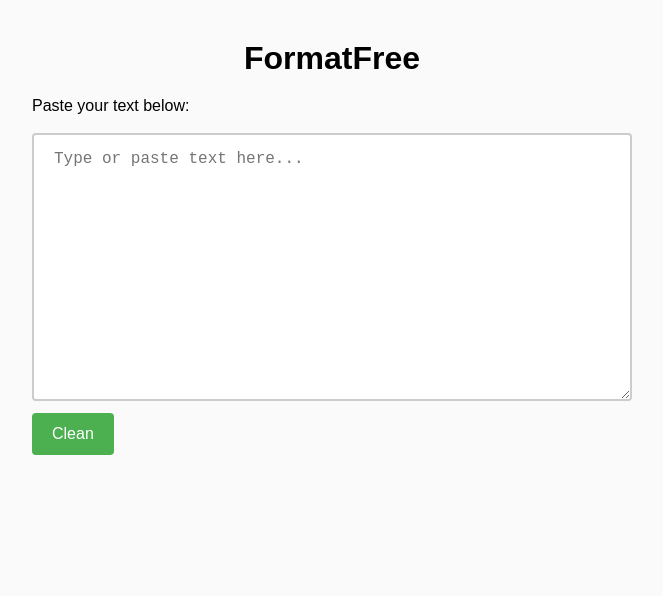
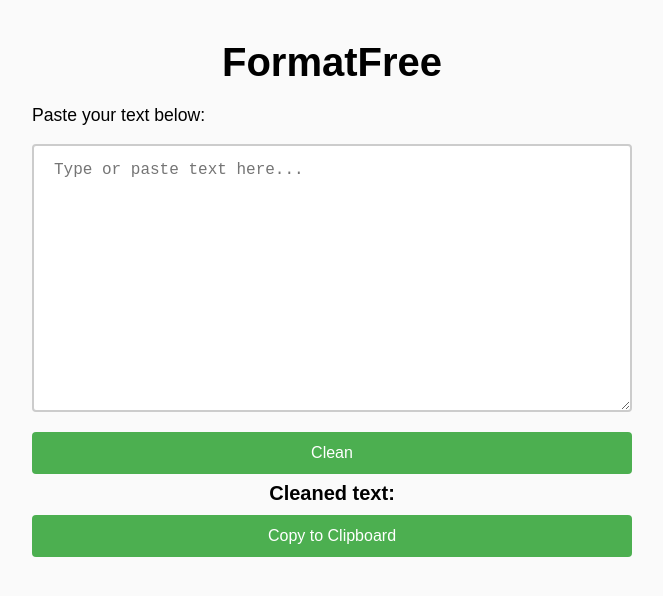
Before and after one commit to thedhanawada/FormatFree, a plain HTML site: page index.html in a window 1280 px wide. Shown: the whole page, without its empty margins (308-971 px from the left). Drawn offline with Linux system fonts and the light colour scheme.

Commit message:
copy-to-clipboard

```diff
--- a/index.html
+++ b/index.html
@@ -19,6 +19,19 @@
         text-align: center;
         margin-top: 40px;
         margin-bottom: 20px;
+        font-size: 2.5em;
+      }
+
+      /* Container styles */
+      .container {
+        max-width: 600px;
+        margin: 0 auto;
+      }
+
+      /* Paragraph styles */
+      p {
+        margin-bottom: 10px;
+        font-size: 1.1em;
       }
 
       /* Input and button styles */
@@ -43,6 +56,9 @@
         cursor: pointer;
         font-size: 16px;
         transition: background-color 0.2s ease-in-out;
+        display: block;
+        margin: 8px 0;
+        width: 100%;
       }
 
       button:hover {
@@ -52,20 +68,18 @@
       /* Output styles */
       #output-container {
         display: none;
-        max-width: 600px;
-        margin: 0 auto;
         margin-top: 40px;
         background-color: #fff;
         border-radius: 4px;
         box-shadow: 0 2px 4px rgba(0,0,0,0.1);
         overflow: hidden;
+        padding: 20px;
       }
 
       #output-container pre {
         white-space: pre-wrap;
         word-wrap: break-word;
         background-color: #fff;
-        padding: 20px;
         border-radius: 4px;
         font-size: 16px;
         line-height: 1.5;
@@ -84,20 +98,31 @@
   <body>
     <h1>FormatFree</h1>
 
-    <div style="max-width: 600px; margin: 0 auto;">
-      <p style="margin-bottom: 10px;">Paste your text below:</p>
+    <div class="container">
+      <p>Paste your text below:</p>
       <textarea id="input" rows="10" placeholder="Type or paste text here..."></textarea>
       <button id="clean-button">Clean</button>
+      <div id="output-label">Cleaned text:</div>
       <div id="output-container">
-        <div id="output-label">Cleaned text:</div>
         <pre id="output"></pre>
       </div>
+      <button id="copy-button">Copy to Clipboard</button>
     </div>
 
     <script>
       const cleanButton = document.getElementById('clean-button');
       const outputContainer = document.getElementById('output-container');
       const output = document.getElementById('output');
+
+      document.getElementById('copy-button').addEventListener('click', () => {
+      const outputText = document.getElementById('output');
+      const textArea = document.createElement('textarea');
+      textArea.value = outputText.innerText;
+      document.body.appendChild(textArea);
+      textArea.select();
+      document.execCommand('copy');
+      document.body.removeChild(textArea);
+      });
 
       cleanButton.addEventListener('click', () => {
         const dirtyText = document.getElementById('input').value;
```
